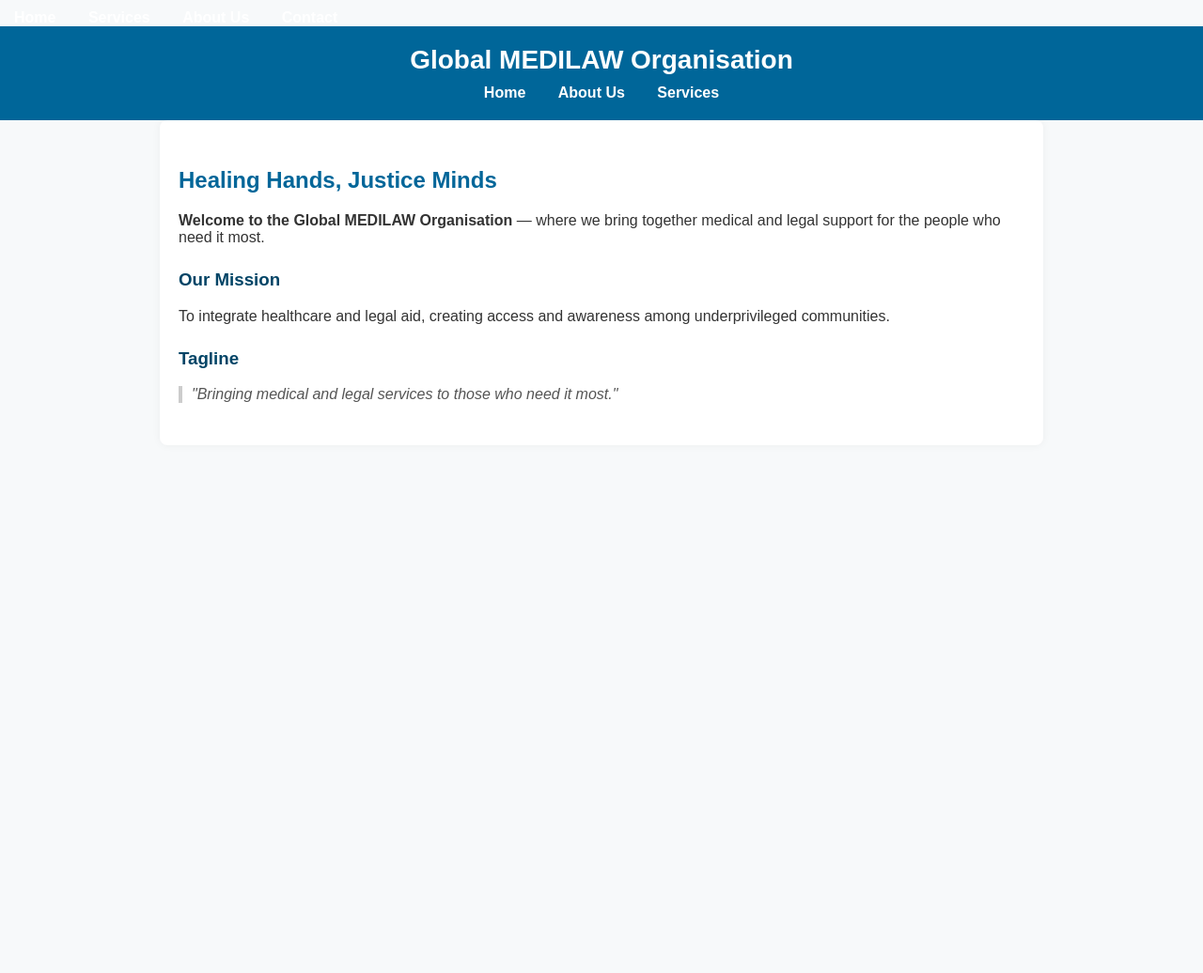
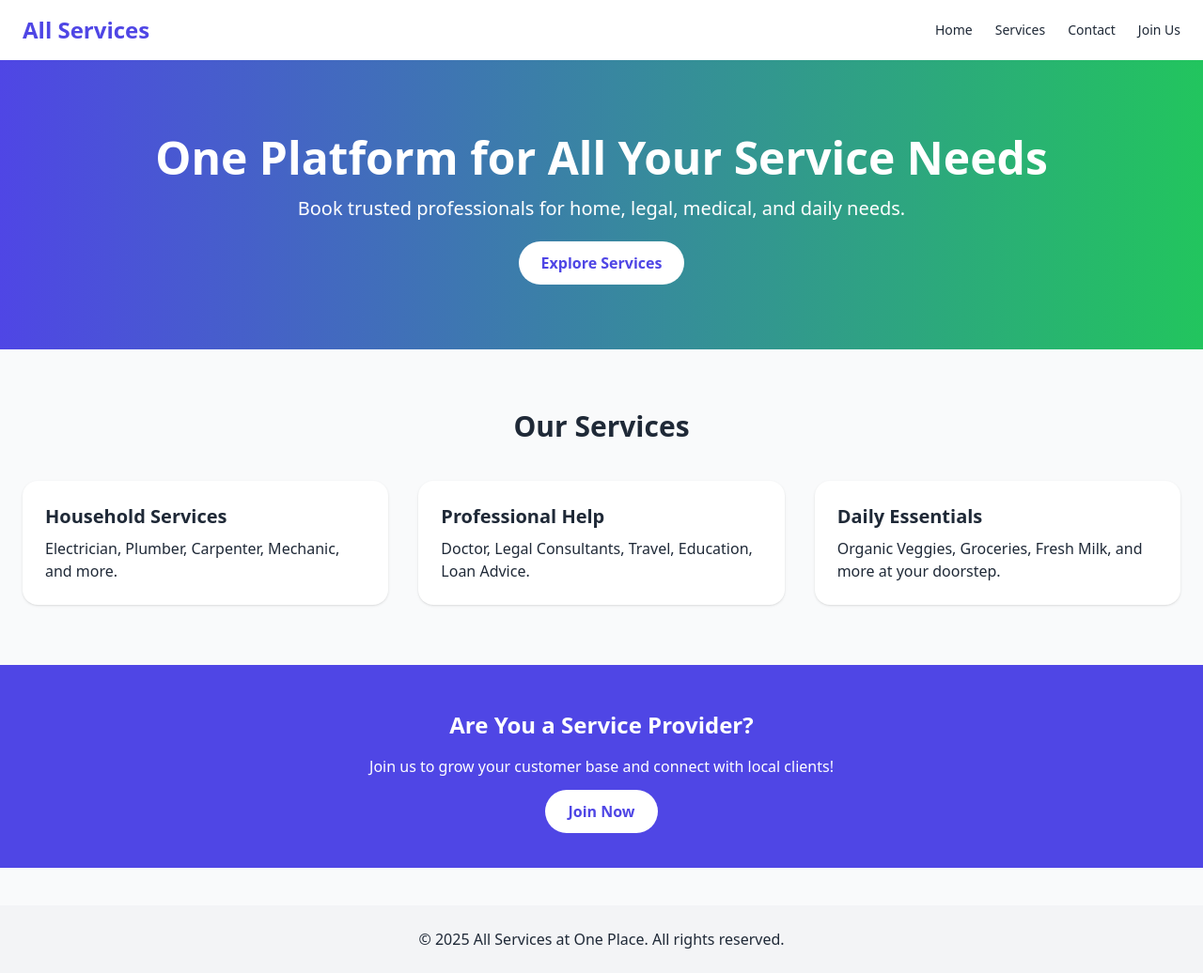
Before and after one commit to globalmedilaw/global-medilaw, a plain HTML site: page index.html in a window 1280 px wide. Shown: the whole page at 94% size. Before the commit the page ends 800 px from the top, so only its background shows below. Drawn offline with nearby package versions, Linux system fonts and the light colour scheme.

Commit message:
Update index.html

```diff
--- a/index.html
+++ b/index.html
@@ -1,35 +1,62 @@
-<nav>
-  <a href="index.html">Home</a>
-  <a href="services.html">Services</a>
-  <a href="about.html">About Us</a>
-  <a href="contact.html">Contact</a>
-</nav>
+<!-- index.php or home.php -->
 <!DOCTYPE html>
 <html lang="en">
 <head>
-    <meta charset="UTF-8">
-    <title>Global MEDILAW Organisation</title>
-    <link rel="stylesheet" href="style.css">
+  <meta charset="UTF-8" />
+  <meta name="viewport" content="width=device-width, initial-scale=1.0" />
+  <title>All Services at One Place</title>
+  <script src="https://cdn.tailwindcss.com"></script>
 </head>
-<body>
-    <header>
-        <h1>Global MEDILAW Organisation</h1>
-        <nav>
-            <a href="index.html">Home</a>
-            <a href="about.html">About Us</a>
-            <a href="services.html">Services</a>
-        </nav>
-    </header>
+<body class="bg-gray-50 text-gray-800">
 
-    <main>
-        <h2>Healing Hands, Justice Minds</h2>
-        <p><strong>Welcome to the Global MEDILAW Organisation</strong> — where we bring together medical and legal support for the people who need it most.</p>
+  <!-- Navbar -->
+  <nav class="bg-white shadow-md px-6 py-4 flex justify-between items-center">
+    <h1 class="text-2xl font-bold text-indigo-600">All Services</h1>
+    <ul class="flex space-x-6 text-sm font-medium">
+      <li><a href="#" class="hover:text-indigo-600">Home</a></li>
+      <li><a href="#services" class="hover:text-indigo-600">Services</a></li>
+      <li><a href="#contact" class="hover:text-indigo-600">Contact</a></li>
+      <li><a href="#join" class="hover:text-indigo-600">Join Us</a></li>
+    </ul>
+  </nav>
 
-        <h3>Our Mission</h3>
-        <p>To integrate healthcare and legal aid, creating access and awareness among underprivileged communities.</p>
+  <!-- Hero Section -->
+  <section class="text-center py-20 px-6 bg-gradient-to-r from-indigo-600 to-green-500 text-white">
+    <h2 class="text-4xl md:text-5xl font-bold mb-4">One Platform for All Your Service Needs</h2>
+    <p class="text-lg md:text-xl mb-8">Book trusted professionals for home, legal, medical, and daily needs.</p>
+    <a href="#services" class="bg-white text-indigo-600 font-semibold px-6 py-3 rounded-full hover:bg-gray-100 transition">Explore Services</a>
+  </section>
 
-        <h3>Tagline</h3>
-        <blockquote>"Bringing medical and legal services to those who need it most."</blockquote>
-    </main>
+  <!-- Services Section -->
+  <section id="services" class="py-16 px-6">
+    <h3 class="text-3xl font-bold text-center mb-10">Our Services</h3>
+    <div class="grid md:grid-cols-3 gap-8">
+      <div class="bg-white p-6 rounded-2xl shadow hover:shadow-lg">
+        <h4 class="text-xl font-semibold mb-2">Household Services</h4>
+        <p>Electrician, Plumber, Carpenter, Mechanic, and more.</p>
+      </div>
+      <div class="bg-white p-6 rounded-2xl shadow hover:shadow-lg">
+        <h4 class="text-xl font-semibold mb-2">Professional Help</h4>
+        <p>Doctor, Legal Consultants, Travel, Education, Loan Advice.</p>
+      </div>
+      <div class="bg-white p-6 rounded-2xl shadow hover:shadow-lg">
+        <h4 class="text-xl font-semibold mb-2">Daily Essentials</h4>
+        <p>Organic Veggies, Groceries, Fresh Milk, and more at your doorstep.</p>
+      </div>
+    </div>
+  </section>
+
+  <!-- Call to Action -->
+  <section id="join" class="bg-indigo-600 text-white py-12 text-center px-6">
+    <h3 class="text-2xl font-bold mb-4">Are You a Service Provider?</h3>
+    <p class="mb-6">Join us to grow your customer base and connect with local clients!</p>
+    <a href="#" class="bg-white text-indigo-600 font-semibold px-6 py-3 rounded-full hover:bg-gray-100 transition">Join Now</a>
+  </section>
+
+  <!-- Footer -->
+  <footer id="contact" class="bg-gray-100 text-center py-6 mt-10">
+    <p>© 2025 All Services at One Place. All rights reserved.</p>
+  </footer>
+
 </body>
 </html>
```
